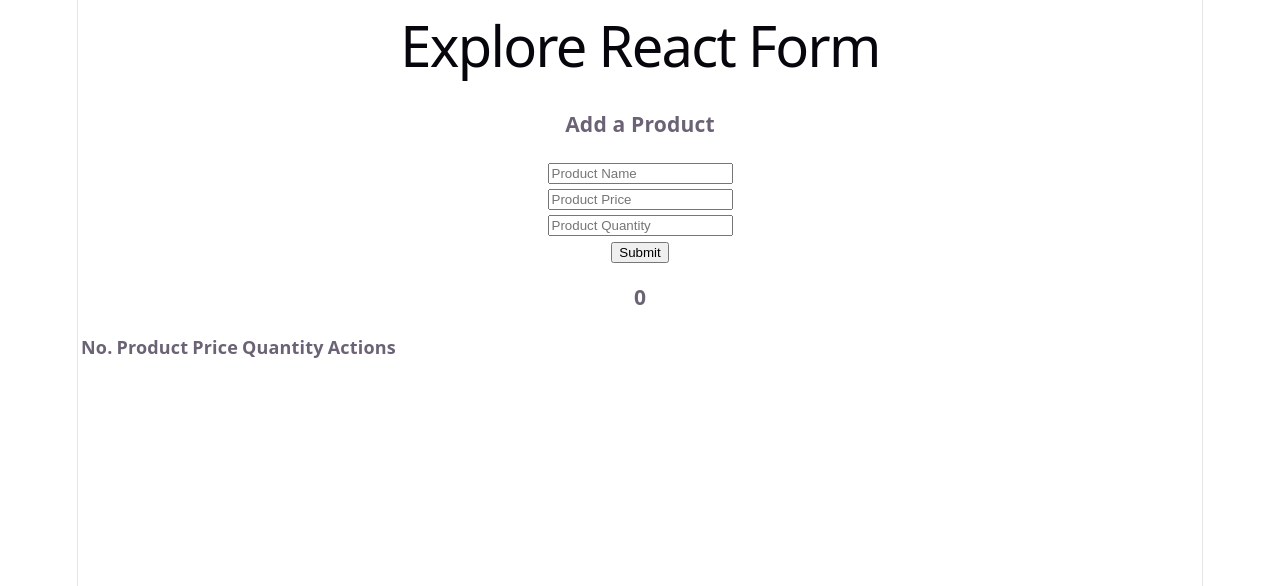
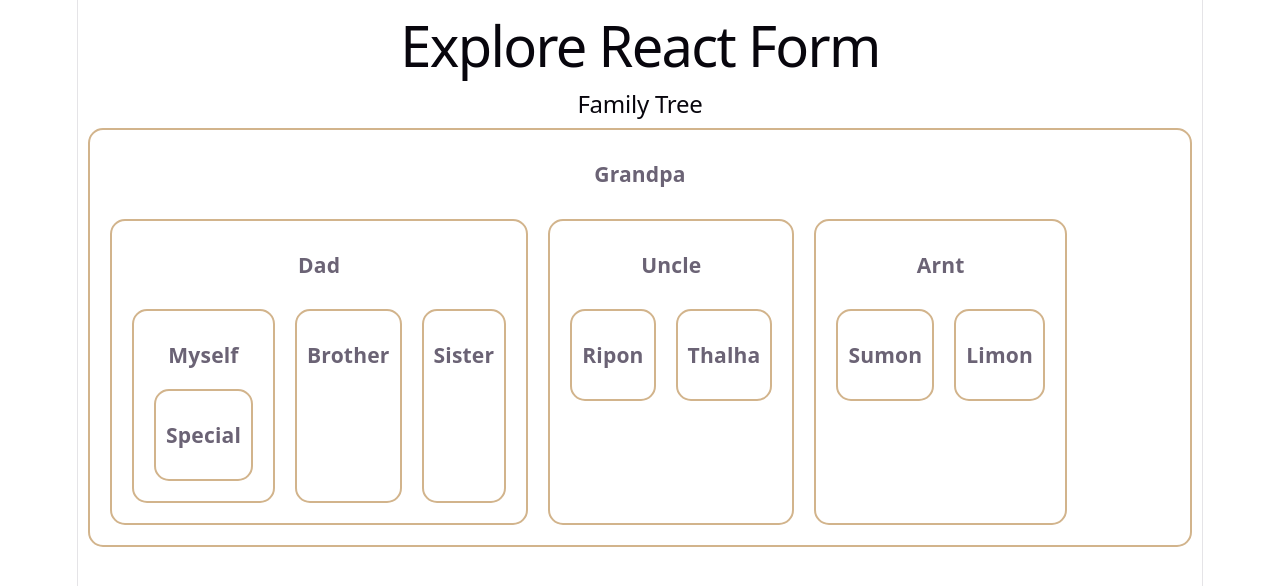
Before and after one commit to Mohotazim-Bosunia/Explore-React-Form, a React (Vite) app: page / in a window 1280 px wide. Shown: the top 586 px of the page. Built offline with nearby package versions, Linux system fonts and the light colour scheme.

Commit message:
sisth commit

```diff
--- a/src/App.jsx
+++ b/src/App.jsx
@@ -1,5 +1,6 @@
 import "./App.css";
 import ControledField from "./Components/ControledField/ControledField";
+import FamilyTree from "./Components/FamilyTree/FamilyTree";
 import FormAction from "./Components/FormAction/FormAction";
 import HookForm from "./Components/HookForm/HookForm";
 import ProductManagement from "./Components/ProductManagement/ProductManagement";
@@ -15,7 +16,8 @@ function App() {
       {/* <ControledField></ControledField> */}
       {/* <UnControledFild></UnControledFild> */}
       {/* <HookForm></HookForm> */}
-      <ProductManagement></ProductManagement>
+      {/* <ProductManagement></ProductManagement> */}
+      <FamilyTree></FamilyTree>
     </>
   );
 }
--- /dev/null
+++ b/src/Components/FamilyTree/Brother.jsx
@@ -0,0 +1,11 @@
+import React from "react";
+
+const Brother = () => {
+  return (
+    <div>
+      <h3>Brother</h3>
+    </div>
+  );
+};
+
+export default Brother;
--- /dev/null
+++ b/src/Components/FamilyTree/Causin.jsx
@@ -0,0 +1,11 @@
+import React from "react";
+
+const Causin = ({ name }) => {
+  return (
+    <div>
+      <h3>{name}</h3>
+    </div>
+  );
+};
+
+export default Causin;
--- /dev/null
+++ b/src/Components/FamilyTree/Dad.jsx
@@ -0,0 +1,19 @@
+import React from "react";
+import MySelf from "./MySelf";
+import Brother from "./Brother";
+import Sister from "./Sister";
+
+const Dad = () => {
+  return (
+    <div>
+      <h3>Dad</h3>
+      <section className="flex">
+        <MySelf></MySelf>
+        <Brother></Brother>
+        <Sister></Sister>
+      </section>
+    </div>
+  );
+};
+
+export default Dad;
--- /dev/null
+++ b/src/Components/FamilyTree/FamilyTree.css
@@ -0,0 +1,10 @@
+.family-tree div {
+  border: 2px solid tan;
+  margin: 10px;
+  padding: 10px;
+  border-radius: 15px;
+}
+
+.flex {
+  display: flex;
+}
--- /dev/null
+++ b/src/Components/FamilyTree/FamilyTree.jsx
@@ -0,0 +1,15 @@
+import React from "react";
+import Grandpa from "./Grandpa";
+import "./FamilyTree.css";
+const FamilyTree = () => {
+  const asset = "Diamond";
+
+  return (
+    <div className="family-tree">
+      <h2>Family Tree</h2>
+      <Grandpa></Grandpa>
+    </div>
+  );
+};
+
+export default FamilyTree;
--- /dev/null
+++ b/src/Components/FamilyTree/Grandpa.jsx
@@ -0,0 +1,19 @@
+import React from "react";
+import Dad from "./Dad";
+import Uncle from "./Uncle";
+import Urnt from "./Urnt";
+
+const Grandpa = () => {
+  return (
+    <div>
+      <h3>Grandpa</h3>
+      <section className="flex">
+        <Dad></Dad>
+        <Uncle></Uncle>
+        <Urnt></Urnt>
+      </section>
+    </div>
+  );
+};
+
+export default Grandpa;
--- /dev/null
+++ b/src/Components/FamilyTree/MySelf.jsx
@@ -0,0 +1,13 @@
+import React from "react";
+import Special from "./Special";
+
+const MySelf = () => {
+  return (
+    <div>
+      <h3>Myself</h3>
+      <Special></Special>
+    </div>
+  );
+};
+
+export default MySelf;
--- /dev/null
+++ b/src/Components/FamilyTree/Sister.jsx
@@ -0,0 +1,11 @@
+import React from "react";
+
+const Sister = () => {
+  return (
+    <div>
+      <h3>Sister</h3>
+    </div>
+  );
+};
+
+export default Sister;
--- /dev/null
+++ b/src/Components/FamilyTree/Special.jsx
@@ -0,0 +1,11 @@
+import React from "react";
+
+const Special = ({ name }) => {
+  return (
+    <div>
+      <h3>Special</h3>
+    </div>
+  );
+};
+
+export default Special;
--- /dev/null
+++ b/src/Components/FamilyTree/Uncle.jsx
@@ -0,0 +1,16 @@
+import React from "react";
+import Causin from "./Causin";
+
+const Uncle = () => {
+  return (
+    <div>
+      <h3>Uncle</h3>
+      <section className="flex">
+        <Causin name="Ripon"></Causin>
+        <Causin name="Thalha"></Causin>
+      </section>
+    </div>
+  );
+};
+
+export default Uncle;
--- /dev/null
+++ b/src/Components/FamilyTree/Urnt.jsx
@@ -0,0 +1,16 @@
+import React from "react";
+import Causin from "./Causin";
+
+const Urnt = () => {
+  return (
+    <div>
+      <h3>Arnt</h3>
+      <section className="flex">
+        <Causin name="Sumon"></Causin>
+        <Causin name="Limon"></Causin>
+      </section>
+    </div>
+  );
+};
+
+export default Urnt;
```
